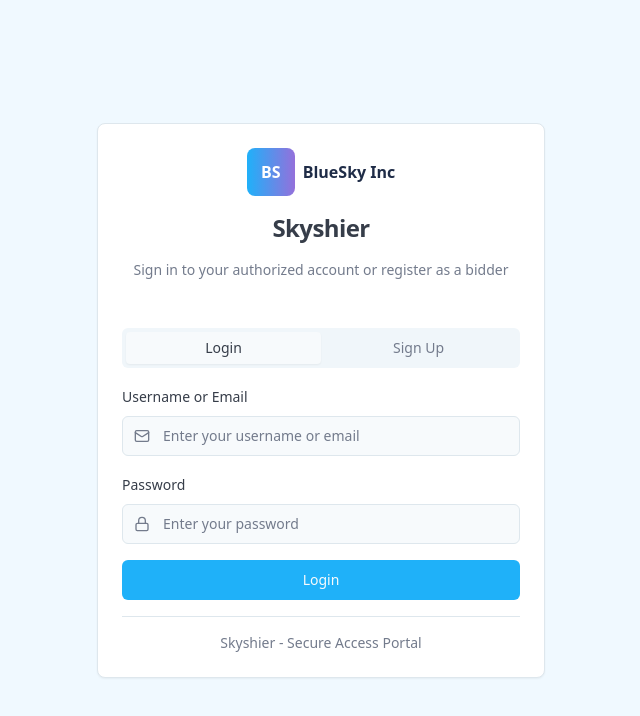
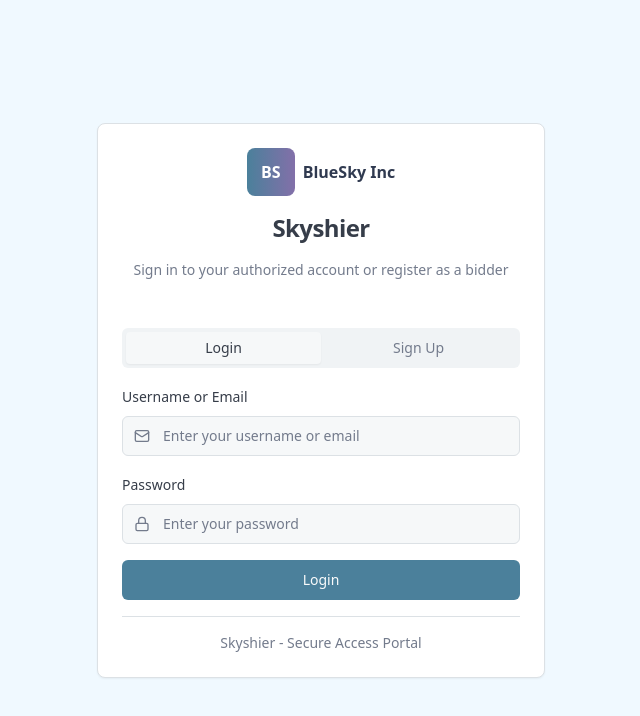
Before and after one commit to SudoPengu/auction-commission, a React (Vite) app: page /login in a window 1280 px wide. Shown: the top 716 px of the page, without its empty margins (319-959 px from the left). Built offline with nearby package versions, Linux system fonts and the light colour scheme.

Commit message:
Adjust colors for reduced vibrancy
Reduce the vibrancy of all colors across the system, with a specific focus on dimming the QR button on the dashboard to alleviate eye strain.

```diff
--- a/src/index.css
+++ b/src/index.css
@@ -5,8 +5,8 @@
 
 @layer base {
   :root {
-    /* Sky Theme - Dawn (Default) */
-    --background: 205 50% 98%;
+    /* Sky Theme - Dawn (Muted) */
+    --background: 205 20% 97%;
     --foreground: 220 15% 25%;
 
     --card: 0 0% 100%;
@@ -15,95 +15,95 @@
     --popover: 0 0% 100%;
     --popover-foreground: 220 15% 25%;
 
-    --primary: 200 95% 55%;
-    --primary-foreground: 210 50% 98%;
+    --primary: 200 35% 45%;
+    --primary-foreground: 210 20% 98%;
 
-    --secondary: 205 80% 95%;
+    --secondary: 205 25% 92%;
     --secondary-foreground: 220 15% 35%;
 
-    --muted: 205 50% 96%;
+    --muted: 205 20% 95%;
     --muted-foreground: 220 10% 50%;
 
-    --accent: 195 100% 85%;
+    --accent: 195 30% 80%;
     --accent-foreground: 220 15% 25%;
 
-    --destructive: 0 84% 60%;
-    --destructive-foreground: 210 50% 98%;
+    --destructive: 0 50% 50%;
+    --destructive-foreground: 210 20% 98%;
 
-    --border: 205 30% 90%;
-    --input: 205 30% 90%;
-    --ring: 200 95% 55%;
+    --border: 205 15% 88%;
+    --input: 205 15% 88%;
+    --ring: 200 35% 45%;
 
     --radius: 0.5rem;
 
-    /* Sky-themed semantic colors */
-    --sky-dawn: 15 95% 70%;
-    --sky-day: 200 95% 55%;
-    --sky-dusk: 260 60% 65%;
-    --sky-night: 220 40% 20%;
+    /* Sky-themed semantic colors - Much more muted */
+    --sky-dawn: 15 40% 60%;
+    --sky-day: 200 35% 45%;
+    --sky-dusk: 260 25% 55%;
+    --sky-night: 220 25% 25%;
 
-    --cloud-light: 0 0% 95%;
-    --cloud-medium: 210 15% 85%;
-    --cloud-dark: 220 20% 75%;
+    --cloud-light: 0 0% 94%;
+    --cloud-medium: 210 10% 82%;
+    --cloud-dark: 220 15% 70%;
 
     --sidebar-background: 0 0% 100%;
     --sidebar-foreground: 220 15% 25%;
-    --sidebar-primary: 200 95% 55%;
-    --sidebar-primary-foreground: 210 50% 98%;
-    --sidebar-accent: 205 50% 96%;
+    --sidebar-primary: 200 35% 45%;
+    --sidebar-primary-foreground: 210 20% 98%;
+    --sidebar-accent: 205 20% 95%;
     --sidebar-accent-foreground: 220 15% 35%;
-    --sidebar-border: 205 30% 90%;
-    --sidebar-ring: 200 95% 55%;
+    --sidebar-border: 205 15% 88%;
+    --sidebar-ring: 200 35% 45%;
   }
 
   .dark {
-    /* Sky Theme - Night */
-    --background: 220 40% 8%;
-    --foreground: 210 50% 95%;
+    /* Sky Theme - Night (Muted) */
+    --background: 220 25% 10%;
+    --foreground: 210 25% 90%;
 
-    --card: 220 40% 10%;
-    --card-foreground: 210 50% 95%;
+    --card: 220 25% 12%;
+    --card-foreground: 210 25% 90%;
 
-    --popover: 220 40% 10%;
-    --popover-foreground: 210 50% 95%;
+    --popover: 220 25% 12%;
+    --popover-foreground: 210 25% 90%;
 
-    --primary: 200 95% 55%;
-    --primary-foreground: 220 40% 8%;
+    --primary: 200 35% 45%;
+    --primary-foreground: 220 25% 10%;
 
-    --secondary: 220 30% 15%;
-    --secondary-foreground: 210 50% 90%;
+    --secondary: 220 20% 18%;
+    --secondary-foreground: 210 25% 85%;
 
-    --muted: 220 30% 12%;
-    --muted-foreground: 210 20% 70%;
+    --muted: 220 20% 15%;
+    --muted-foreground: 210 15% 65%;
 
-    --accent: 220 30% 15%;
-    --accent-foreground: 210 50% 95%;
+    --accent: 220 20% 18%;
+    --accent-foreground: 210 25% 90%;
 
-    --destructive: 0 62% 45%;
-    --destructive-foreground: 210 50% 95%;
+    --destructive: 0 40% 40%;
+    --destructive-foreground: 210 25% 90%;
 
-    --border: 220 30% 18%;
-    --input: 220 30% 18%;
-    --ring: 200 95% 55%;
+    --border: 220 20% 20%;
+    --input: 220 20% 20%;
+    --ring: 200 35% 45%;
 
-    /* Night sky colors */
-    --sky-dawn: 15 80% 60%;
-    --sky-day: 200 90% 50%;
-    --sky-dusk: 260 50% 55%;
-    --sky-night: 220 50% 25%;
+    /* Night sky colors - Much more muted */
+    --sky-dawn: 15 30% 50%;
+    --sky-day: 200 35% 40%;
+    --sky-dusk: 260 20% 45%;
+    --sky-night: 220 30% 20%;
 
-    --cloud-light: 220 20% 25%;
-    --cloud-medium: 220 25% 20%;
-    --cloud-dark: 220 30% 15%;
+    --cloud-light: 220 15% 25%;
+    --cloud-medium: 220 20% 20%;
+    --cloud-dark: 220 25% 15%;
 
-    --sidebar-background: 220 40% 10%;
-    --sidebar-foreground: 210 50% 95%;
-    --sidebar-primary: 200 95% 55%;
-    --sidebar-primary-foreground: 220 40% 8%;
-    --sidebar-accent: 220 30% 15%;
-    --sidebar-accent-foreground: 210 50% 90%;
-    --sidebar-border: 220 30% 18%;
-    --sidebar-ring: 200 95% 55%;
+    --sidebar-background: 220 25% 12%;
+    --sidebar-foreground: 210 25% 90%;
+    --sidebar-primary: 200 35% 45%;
+    --sidebar-primary-foreground: 220 25% 10%;
+    --sidebar-accent: 220 20% 18%;
+    --sidebar-accent-foreground: 210 25% 85%;
+    --sidebar-border: 220 20% 20%;
+    --sidebar-ring: 200 35% 45%;
   }
 }
 
--- a/src/pages/Dashboard.tsx
+++ b/src/pages/Dashboard.tsx
@@ -47,30 +47,30 @@ const Dashboard: React.FC = () => {
 
       {/* QR Scanning Hero Section - Now fully clickable */}
       <Card
-        className="relative overflow-hidden rounded-2xl bg-gradient-to-r from-blue-600 via-indigo-600 to-purple-600 hover:shadow-2xl hover:scale-[1.02] transition-all duration-300 cursor-pointer group"
+        className="relative overflow-hidden rounded-2xl bg-muted/40 border-2 border-muted hover:bg-muted/60 hover:scale-[1.01] transition-all duration-300 cursor-pointer group"
         onClick={() => navigate('/qr-scanner')}
       >
         <CardContent className="p-8">
           {/* Decorative background shapes */}
-          <div className="absolute top-0 right-0 w-32 h-32 bg-white/10 rounded-full blur-xl transform translate-x-16 -translate-y-16" />
-          <div className="absolute bottom-0 left-0 w-24 h-24 bg-white/5 rounded-full blur-lg transform -translate-x-8 translate-y-8" />
+          <div className="absolute top-0 right-0 w-32 h-32 bg-muted/20 rounded-full blur-xl transform translate-x-16 -translate-y-16" />
+          <div className="absolute bottom-0 left-0 w-24 h-24 bg-muted/10 rounded-full blur-lg transform -translate-x-8 translate-y-8" />
 
           <div className="relative z-10 flex flex-col sm:flex-row items-center justify-between gap-6">
             <div className="flex items-center gap-4 flex-1">
-              <div className="p-3 bg-white/20 rounded-2xl backdrop-blur-sm group-hover:bg-white/30 transition-colors">
-                <QrCode className="h-10 w-10 text-white" />
+              <div className="p-3 bg-primary/20 rounded-2xl backdrop-blur-sm group-hover:bg-primary/30 transition-colors">
+                <QrCode className="h-10 w-10 text-primary" />
               </div>
-              <div className="text-white">
-                <h2 className="text-2xl font-bold mb-2 group-hover:text-white/90 transition-colors">Faster intake with QR scanning</h2>
-                <p className="text-white/90 text-lg leading-relaxed">Scan items to create and manage inventory in seconds.</p>
+              <div className="text-foreground">
+                <h2 className="text-2xl font-bold mb-2 group-hover:text-foreground/80 transition-colors">Faster intake with QR scanning</h2>
+                <p className="text-muted-foreground text-lg leading-relaxed">Scan items to create and manage inventory in seconds.</p>
               </div>
             </div>
 
             <div className="flex items-center gap-3">
-              <ScanLine className="h-6 w-6 text-white/80 animate-pulse group-hover:text-white transition-colors" />
+              <ScanLine className="h-6 w-6 text-primary/70 animate-pulse group-hover:text-primary transition-colors" />
               <div className="text-right">
-                <div className="text-white/90 text-sm font-semibold">Click anywhere to</div>
-                <div className="text-white text-lg font-bold">Start Scanning</div>
+                <div className="text-muted-foreground text-sm font-semibold">Click anywhere to</div>
+                <div className="text-foreground text-lg font-bold">Start Scanning</div>
               </div>
             </div>
           </div>
```
